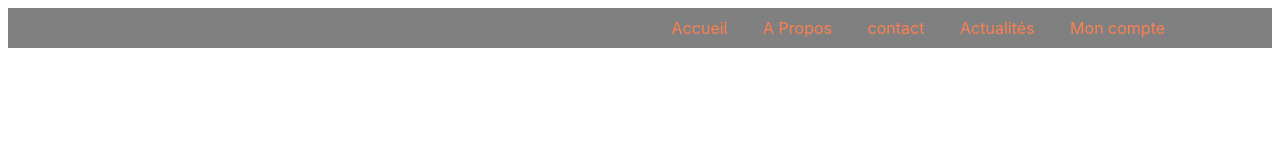
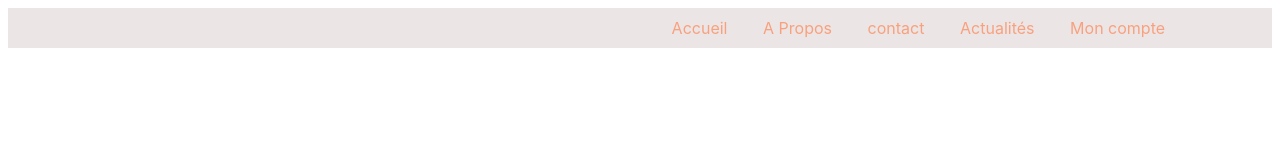
Before and after one commit to eveuuh/navbar, a plain HTML site: page index.html in a window 1280 px wide. Drawn offline with Linux system fonts and the light colour scheme.

Commit message:
add some css

```diff
--- a/style.css
+++ b/style.css
@@ -1,5 +1,7 @@
+/** CSS DE LA NAVBAR **/
+
 .navbar {
-    background-color:grey;
+    background-color:rgb(236, 229, 229,1);
     height:40px;
     display: flex;
     align-items: center;
@@ -8,7 +10,7 @@
 
 .navbar .nav-link {
     text-decoration: none;
-    color:coral;
+    color:rgb(248, 161, 126);
     font-family: -apple-system, BlinkMacSystemFont, 'Segoe UI', Roboto, Oxygen, Ubuntu, Cantarell, 'Open Sans', 'Helvetica Neue', sans-serif;
 
 }
@@ -28,7 +30,7 @@ a:hover {
 }
 
 
-
+/** CSS DU DROPDOWN MENU **/
 
 /* The container <div> - needed to position the dropdown content */
 .dropdown {
@@ -63,3 +65,15 @@ a:hover {
 .dropdown:hover .dropdown-content {
   display: block;
 }
+
+
+
+
+@media(min-width: 768px) and (max-width: 1388px)
+{
+.navbar{
+    width :100% ;
+    padding :0px ;
+
+}
+}
```
Also changed, not shown: 1 other file.
